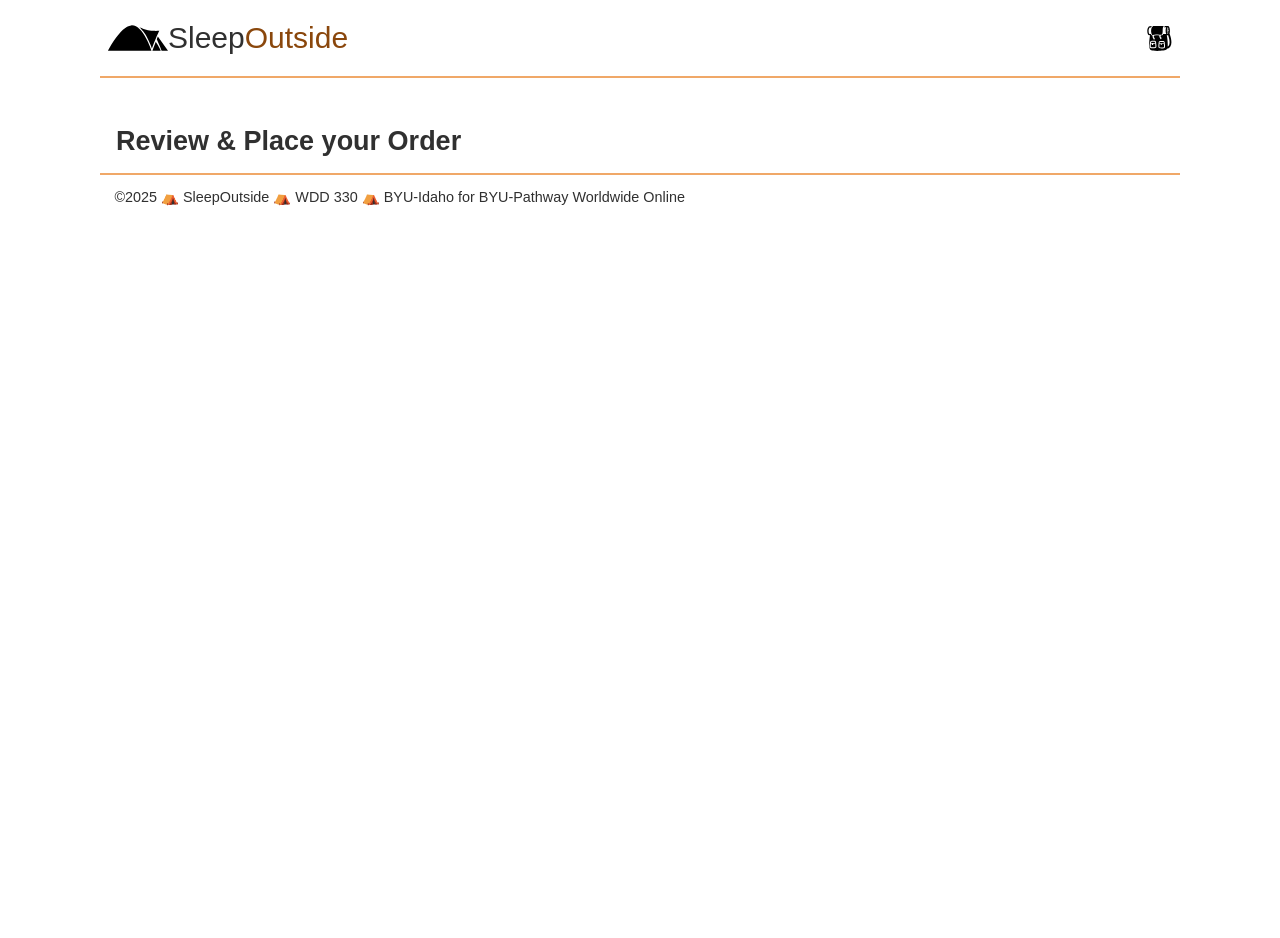
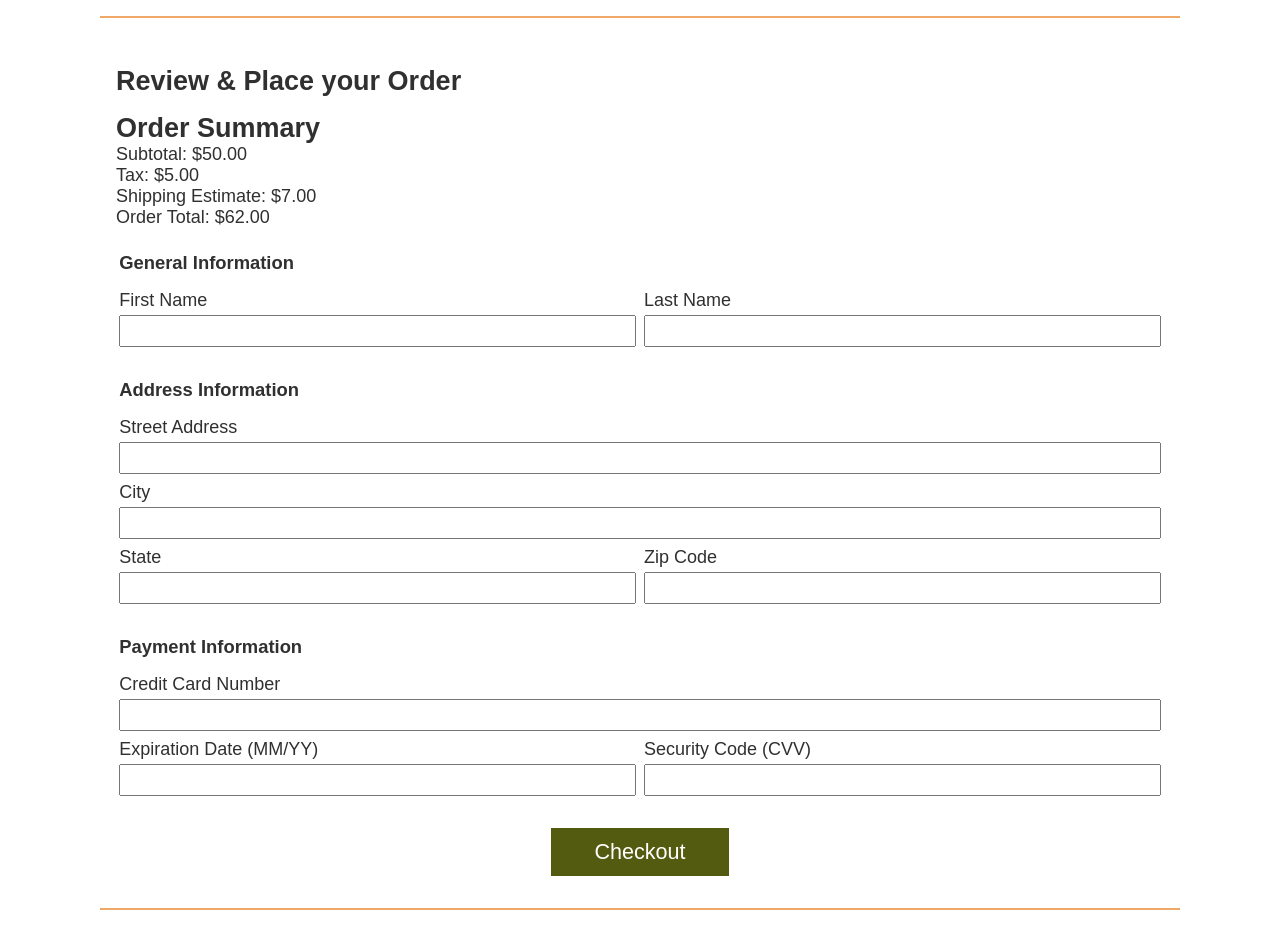
Before and after one commit to yuziem14/wdd330-sleepoutside, a website: page src/checkout/index.html in a window 1280 px wide. Before the commit the page ends 800 px from the top, so only its background shows below. Drawn offline with Linux system fonts and the light colour scheme; files that its build step writes are made by us from their sources.

Commit message:
add checkout page and renders order summary

```diff
--- a/src/checkout/index.html
+++ b/src/checkout/index.html
@@ -9,7 +9,8 @@
 
   <title>Sleep Outside | Checkout</title>
 
-  <link rel="stylesheet" href="css/style.css" />
+  <link rel="stylesheet" href="../css/style.css" />
+  <link rel="stylesheet" href="../css/checkout.css" />
   <script src="../js/checkout.js" type="module"></script>
 </head>
 
@@ -19,6 +20,92 @@
   <main class="divider">
     <section class="products">
       <h2>Review & Place your Order</h2>
+      <form id="checkoutForm">
+        <!-- Order Summary -->
+        <aside class="order-summary">
+          <h2>Order Summary</h2>
+          <div class="summary-row">
+            <span>Subtotal:</span>
+            <span id="subtotal">$50.00</span>
+          </div>
+          <div class="summary-row">
+            <span>Tax:</span>
+            <span id="tax">$5.00</span>
+          </div>
+          <div class="summary-row">
+            <span>Shipping Estimate:</span>
+            <span id="shipping">$7.00</span>
+          </div>
+          <div class="summary-row total">
+            <span>Order Total:</span>
+            <span id="total">$62.00</span>
+          </div>
+        </aside>
+
+        <!-- Form Fields -->
+        <section class="form-section">
+          <fieldset>
+            <legend>General Information</legend>
+            <div class="form-group">
+              <div class="input-group">
+                <label for="firstName">First Name</label>
+                <input type="text" id="firstName" name="firstName" required>
+              </div>
+              <div class="input-group">
+                <label for="lastName">Last Name</label>
+                <input type="text" id="lastName" name="lastName" required>
+              </div>
+            </div>
+          </fieldset>
+
+          <fieldset>
+            <legend>Address Information</legend>
+            <div class="input-group">
+              <label for="street">Street Address</label>
+              <input type="text" id="street" name="street" required>
+            </div>
+            <div class="input-group">
+              <label for="city">City</label>
+              <input type="text" id="city" name="city" required>
+            </div>
+            <div class="form-group">
+              <div class="input-group">
+                <label for="state">State</label>
+                <input type="text" id="state" name="state" required>
+              </div>
+              <div class="input-group">
+                <label for="zip">Zip Code</label>
+                <input type="text" id="zip" name="zip" pattern="\d{5}" title="Enter 5 digit zip code" required>
+              </div>
+            </div>
+          </fieldset>
+
+          <fieldset>
+            <legend>Payment Information</legend>
+            <div class="input-group">
+              <label for="cardNumber">Credit Card Number</label>
+              <input type="text" id="cardNumber" name="cardNumber" pattern="\d{16}" title="Enter 16 digit card number"
+                required>
+            </div>
+
+            <div class="form-group">
+              <div class="input-group">
+                <label for="expDate">Expiration Date (MM/YY)</label>
+                <input type="text" id="expDate" name="expDate" pattern="(0[1-9]|1[0-2])\/\d{2}" title="MM/YY format"
+                  required>
+              </div>
+              <div class="input-group">
+                <label for="securityCode">Security Code (CVV)</label>
+                <input type="text" id="securityCode" name="securityCode" pattern="\d{3}" title="3 digit code" required>
+              </div>
+            </div>
+          </fieldset>
+          <input type="hidden" id="orderDate" name="orderDate">
+
+          <button type="submit">Checkout</button>
+        </section>
+      </form>
+
     </section>
   </main>
 
--- /dev/null
+++ b/src/css/checkout.css
@@ -0,0 +1,48 @@
+form {
+    width: 100%;
+    display: flex;
+    flex-direction: column;
+    row-gap: 1.5rem;
+    padding: 1rem 0;
+
+    & .form-section {
+        display: flex;
+        flex-direction: column;
+        row-gap: 1rem;
+
+        & fieldset {
+            display: flex;
+            flex-direction: column;
+            row-gap: 0.5rem;
+            border: none;
+            padding: 1rem 0.2rem;
+
+            & legend {
+                font-weight: bold;
+                font-size: 1.15rem;
+            }
+
+            & .input-group, & .form-group {
+                display: flex;
+                flex-direction: column;
+                gap: 0.25rem;
+            }
+
+            & .form-group {
+                display: grid;
+                grid-template-columns: 1fr 1fr;
+                gap: 0.5rem;
+            }
+
+            & input {
+                width: 100%;
+                min-height: 2rem;
+                padding: 0 0.5rem;
+
+                &:user-invalid {
+                    border: 1px solid red;
+                }
+            }
+        }
+    }
+}
--- a/src/css/style.css
+++ b/src/css/style.css
@@ -99,7 +99,7 @@ p {
   color: var(--tertiary-color);
 }
 
-button {
+button, a[role="button"] {
   padding: 0.5em 2em;
   background-color: var(--secondary-color);
   color: white;
@@ -108,6 +108,15 @@ button {
   border: 0;
   font-size: var(--large-font);
   cursor: pointer;
+  text-decoration: none;
+}
+
+a[role="button"] {
+  display: flex;
+  align-items: center;
+  justify-content: center;
+  align-self: center;
+  justify-self: center;
 }
 
 .divider {
--- /dev/null
+++ b/src/js/CheckoutProcess.mjs
@@ -0,0 +1,63 @@
+import { formatCurrency } from './utils.mjs';
+
+export default class CheckoutProcess {
+    #TAX_RATE = 0.06 /** 6% */;
+    #FIRST_ITEM_SHIPPING_COST = 10;
+    #ITEM_SHIPPING_COST  = 2;
+
+    constructor(shoppingCart, outputSelector) {
+        this.shoppingCart = shoppingCart;
+        this.outputSelector = outputSelector;
+        this.tax = 0;
+        this.itemTotal = 0;
+        this.shipping = 0;
+        this.orderTotal = 0;
+        this.baseUrl = import.meta.env.VITE_SERVER_URL;
+
+        this.calculateSubTotal();
+        this.calculateTax();
+        this.calculateShipping();
+        this.calculateOrderTotal();
+    }
+
+    calculateSubTotal() {
+        this.itemTotal = this.shoppingCart.getPriceTotal();
+        return this.itemTotal;
+    }
+
+    calculateTax() {
+        this.tax = this.calculateSubTotal() * this.#TAX_RATE;
+        return this.tax;
+    }
+
+    calculateShipping() {
+        const totalItems = this.shoppingCart.items.length || 0;
+        if(totalItems == 0) {
+            this.shipping = 0;
+        }
+
+        if(totalItems == 1) {
+            this.shipping = this.#FIRST_ITEM_SHIPPING_COST;
+        } else if (totalItems > 1) {
+            this.shipping = this.#FIRST_ITEM_SHIPPING_COST + ((totalItems - 1) * this.#ITEM_SHIPPING_COST);
+        }
+
+        return this.shipping;
+    }
+
+    calculateOrderTotal() {
+        this.orderTotal = this.itemTotal + this.tax + this.shipping;
+    }
+
+    displayOrderTotals() {
+        const taxElement = document.querySelector(`${this.outputSelector} #tax`);
+        const subTotalElement = document.querySelector(`${this.outputSelector} #subtotal`);
+        const shippingElement = document.querySelector(`${this.outputSelector} #shipping`);
+        const totalElement = document.querySelector(`${this.outputSelector} #total`);
+
+        subTotalElement.textContent = formatCurrency(this.itemTotal);
+        taxElement.textContent = formatCurrency(this.tax);
+        shippingElement.textContent = formatCurrency(this.shipping);
+        totalElement.textContent = formatCurrency(this.orderTotal);
+    }
+}
--- a/src/js/checkout.js
+++ b/src/js/checkout.js
@@ -1,3 +1,10 @@
 import { loadHeaderFooter } from './utils.mjs';
+import CheckoutProcess from './CheckoutProcess.mjs';
+import ShoppingCart from './ShoppingCart.mjs';
+
+const shoppingCart = new ShoppingCart(null, null);
+const checkoutProcess = new CheckoutProcess(shoppingCart, '.order-summary');
+
+checkoutProcess.displayOrderTotals();
 
 loadHeaderFooter();
```
Also changed, not shown: src/cart/index.html (+1 -0 lines).
